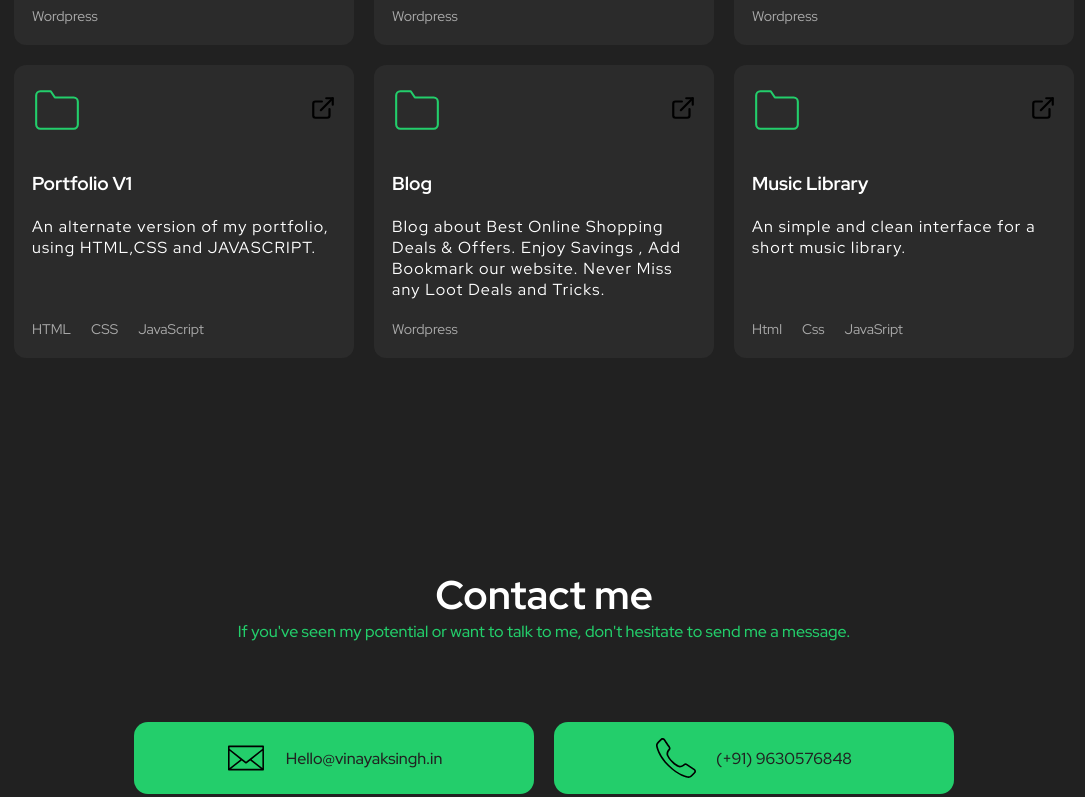
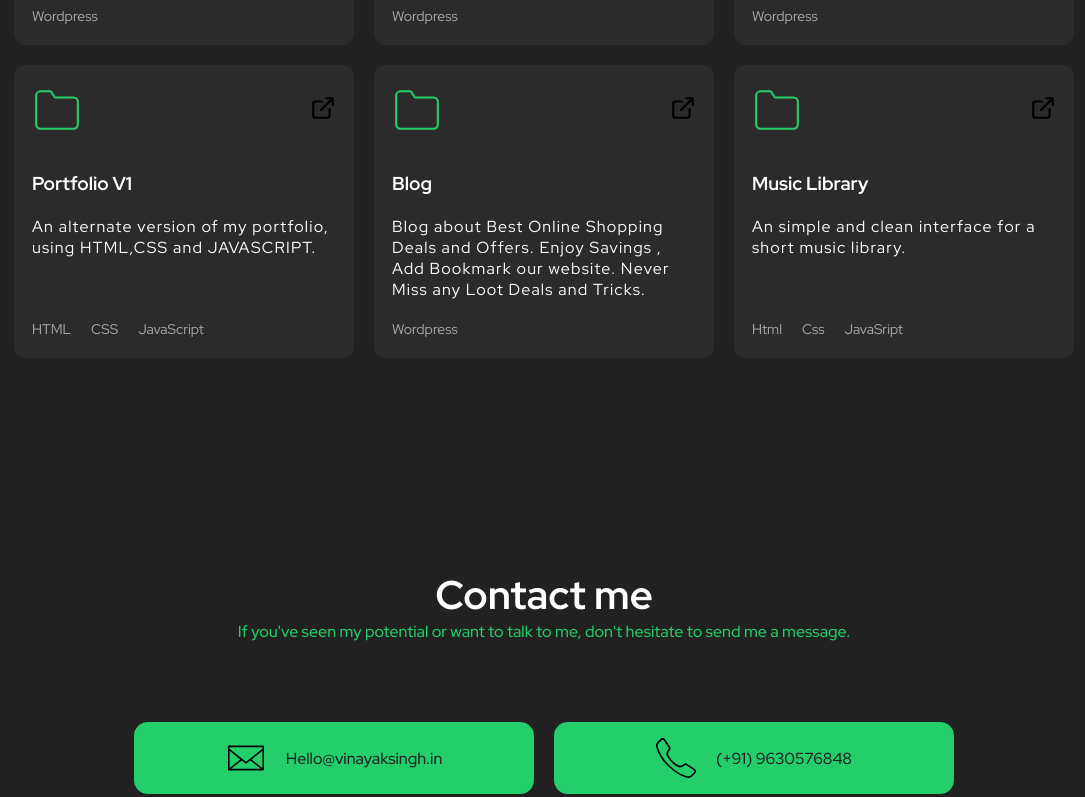
Before and after one commit to yuliiak111/portfolio, a React (Create React App) app: page / in a window 1280 px wide. Shown: the part 1869-2666 px from the top of the page, without its empty margins (96-1181 px from the left). Built offline with nearby package versions, Linux system fonts and the light colour scheme.

Commit message:
Update Portfolio.tsx

```diff
--- a/src/components/Portfolio/Portfolio.tsx
+++ b/src/components/Portfolio/Portfolio.tsx
@@ -129,7 +129,7 @@ export function Portfolio() {
             <div className="body">
               <h3>Blog</h3>
               <p>
-              Blog about Best Online Shopping Deals & Offers. Enjoy Savings , Add Bookmark our website. Never Miss any Loot Deals and Tricks.
+              Blog about Best Online Shopping Deals and Offers. Enjoy Savings , Add Bookmark our website. Never Miss any Loot Deals and Tricks.
               </p>
             </div>
             <footer>
```
